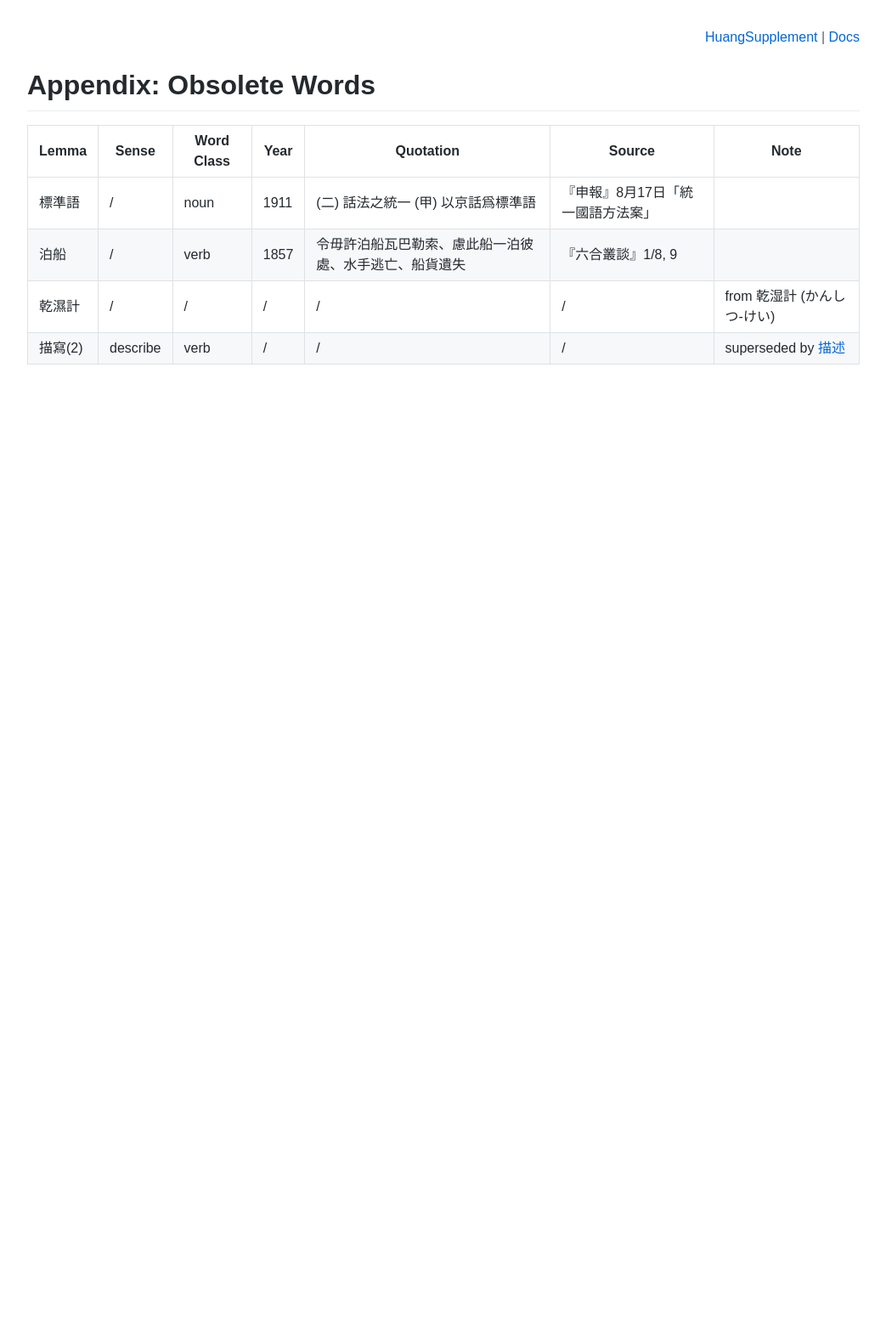
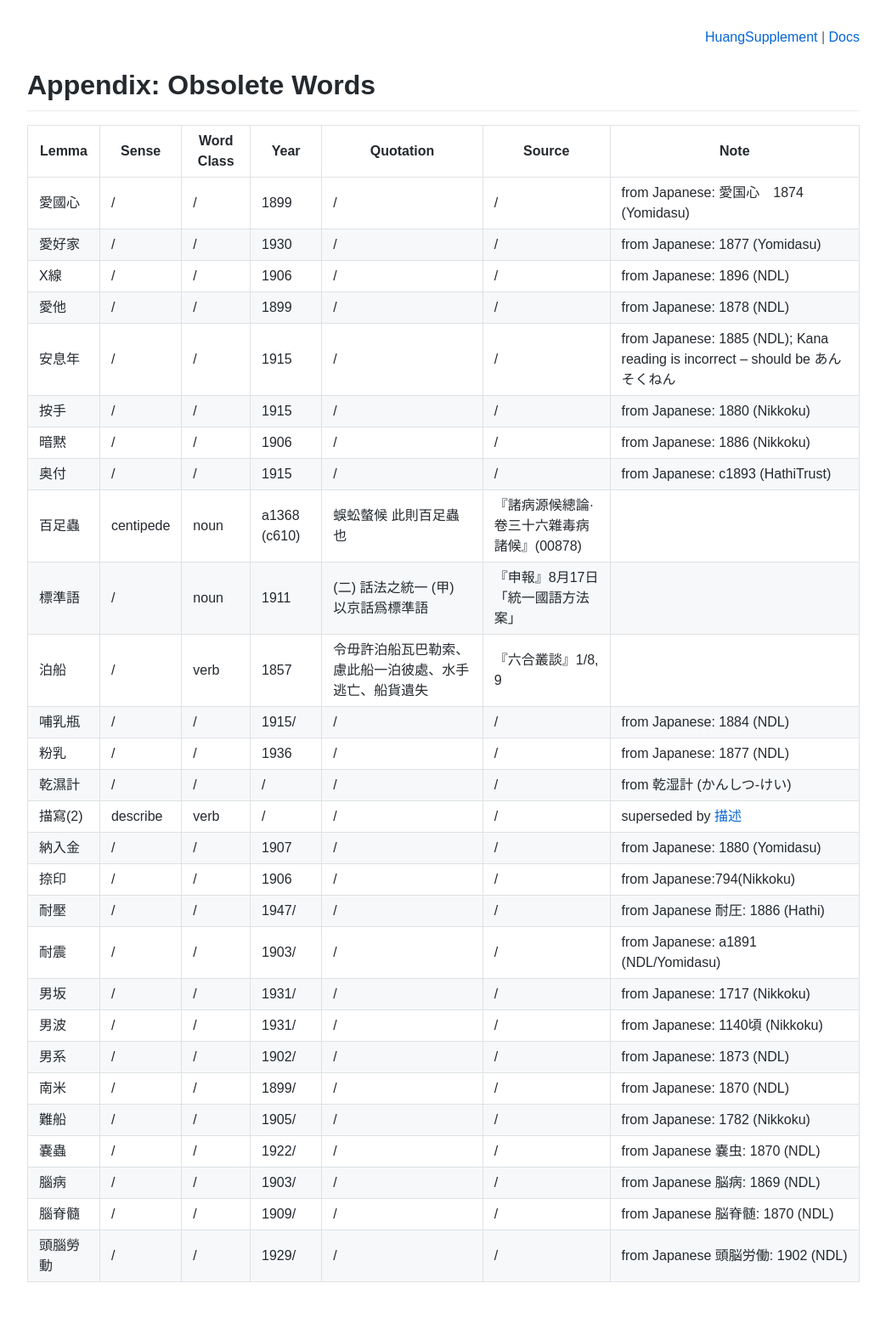
Before and after one commit to t18d/HuangSupplement, a Jekyll site: the page built from docs/obsolete.md, in a window 1280 px wide. Shown: the whole page at 85% size, without its empty margins (118-1161 px from the left). Built offline with Jekyll 4.4.1, drawn with Linux system fonts in a browser that asks for light colours; our own code applies the rules of GitHub Pages for plain Markdown files; before the commit the page ends 900 px from its top, so only the background shows below that.

Commit message:
Apply automatic changes

```diff
--- a/docs/obsolete.md
+++ b/docs/obsolete.md
@@ -13,7 +13,31 @@ description: Antedatings, errata and addenda to obsolete words in Huang He-ch'in
 
 Lemma|Sense|Word Class|Year|Quotation|Source|Note
 ---|---|---|---|---|---|---
+愛國心|/|/|1899|/|/|from Japanese: 愛国心　1874 (Yomidasu)
+愛好家|/|/|1930|/|/|from Japanese: 1877 (Yomidasu)
+X線|/|/|1906|/|/|from Japanese: 1896 (NDL)
+愛他|/|/|1899|/|/|from Japanese: 1878 (NDL)
+安息年|/|/|1915|/|/|from Japanese: 1885 (NDL); Kana reading is incorrect -- should be あんそくねん
+按手|/|/|1915|/|/|from Japanese: 1880 (Nikkoku)
+暗黙|/|/|1906|/|/|from Japanese: 1886 (Nikkoku)
+奥付|/|/|1915|/|/|from Japanese: c1893 (HathiTrust)
+百足蟲|centipede|noun|a1368 (c610)|蜈蚣螫候 此則百足蟲也|『諸病源候總論·卷三十六雜毒病諸候』(00878)|
 標準語|/|noun|1911|(二) 話法之統一 (甲) 以京話爲標準語|『申報』8月17日「統一國語方法案」|
 泊船|/|verb|1857|令毋許泊船瓦巴勒索、慮此船一泊彼處、水手逃亡、船貨遺失|『六合叢談』1/8, 9|
+哺乳瓶|/|/|1915/|/|/|from Japanese: 1884 (NDL)
+粉乳|/|/|1936|/|/|from Japanese: 1877 (NDL)
 乾濕計|/|/|/|/|/|from 乾湿計 (かんしつ‐けい)
 描寫(2)|describe|verb|/|/|/|superseded by [描述](https://t18d.github.io/HuangSupplement/#:~:text=描述)
+納入金|/|/|1907|/|/|from Japanese: 1880 (Yomidasu)
+捺印|/|/|1906|/|/|from Japanese:794(Nikkoku)
+耐壓|/|/|1947/|/|/|from Japanese 耐圧: 1886 (Hathi)
+耐震|/|/|1903/|/|/|from Japanese: a1891 (NDL/Yomidasu)
+男坂|/|/|1931/|/|/|from Japanese: 1717 (Nikkoku)
+男波|/|/|1931/|/|/|from Japanese: 1140頃 (Nikkoku)
+男系|/|/|1902/|/|/|from Japanese: 1873 (NDL)
+南米|/|/|1899/|/|/|from Japanese: 1870 (NDL)
+難船|/|/|1905/|/|/|from Japanese: 1782 (Nikkoku)
+嚢蟲|/|/|1922/|/|/|from Japanese 嚢虫: 1870 (NDL)
+腦病|/|/|1903/|/|/|from Japanese 脳病: 1869 (NDL)
+腦脊髓|/|/|1909/|/|/|from Japanese 脳脊髄: 1870 (NDL)
+頭腦勞動|/|/|1929/|/|/|from Japanese 頭脳労働: 1902 (NDL)
```
Also changed, not shown: other parts of docs/obsolete.md (+1 -1 lines).
